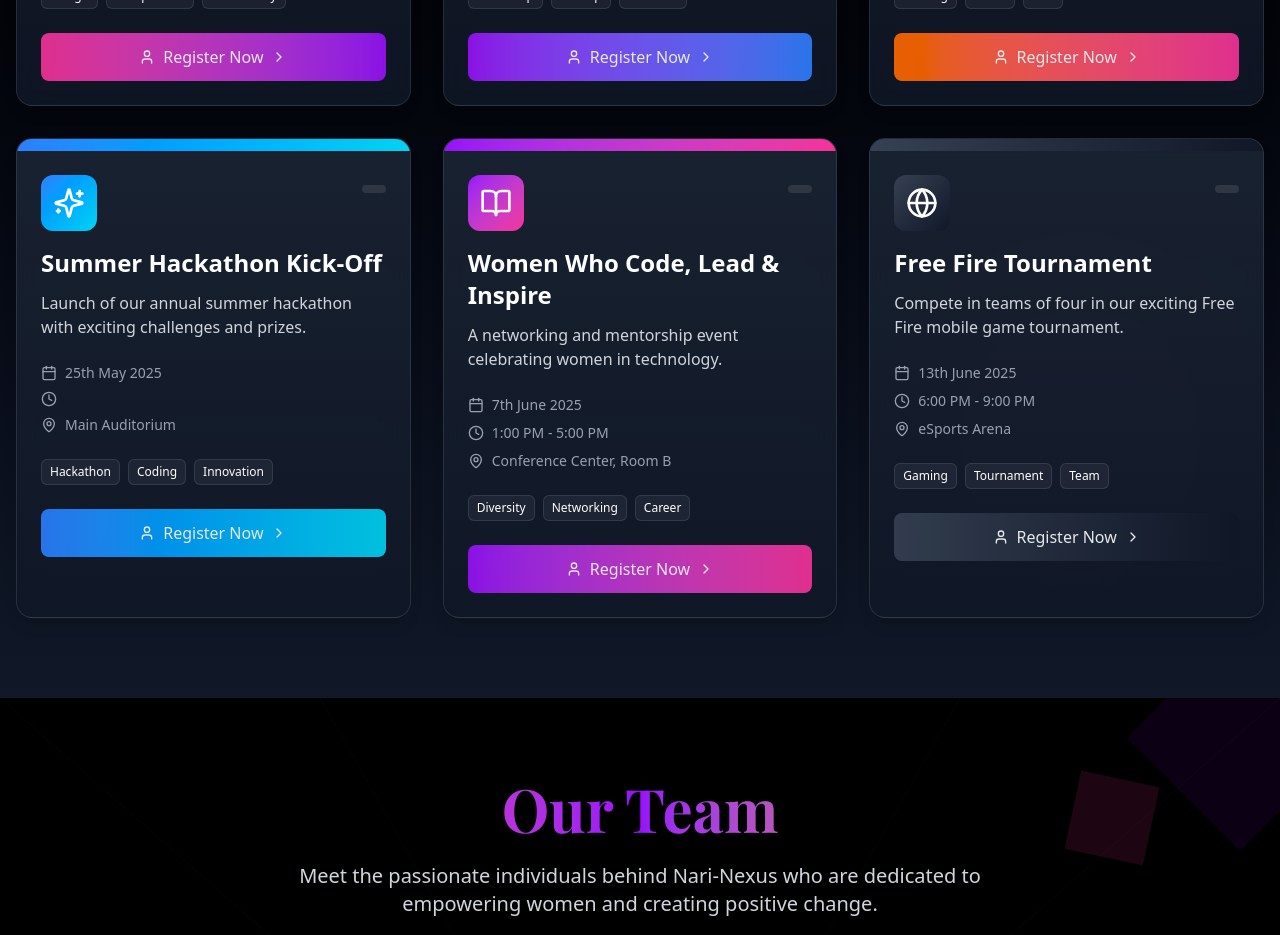
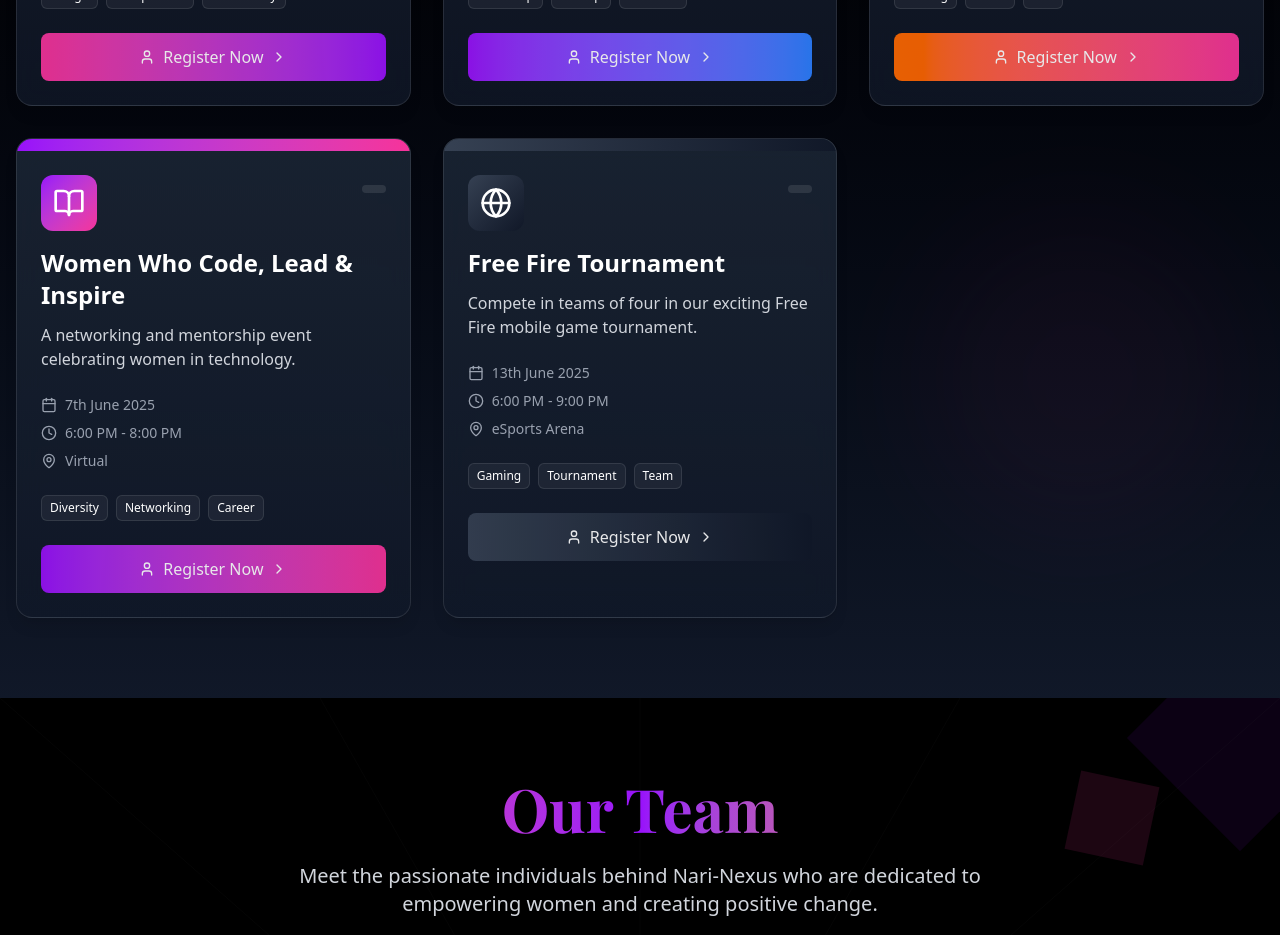
Before and after one commit to Pradhunyagawande01/NariNexus, a React (Vite) app: page / in a window 1280 px wide. Shown: the part 3800-4735 px from the top of the page. Built offline with nearby package versions, Linux system fonts and the light colour scheme; the HTML template or start-up script is replaced by a standard one.

Commit message:
new change

```diff
--- a/src/pages/Upcoming.jsx
+++ b/src/pages/Upcoming.jsx
@@ -61,32 +61,19 @@ const Upcoming = () => {
     },
     {
       id: 4,
-      title: "Summer Hackathon Kick-Off",
-      date: "25th May 2025",
-      // time: "9:00 AM - 11:00 AM",
-      location: "Main Auditorium",
-      desc: "Launch of our annual summer hackathon with exciting challenges and prizes.",
-      icon: <Sparkles className="w-8 h-8" />,
-      colors: "from-blue-500 to-cyan-400",
-      // capacity: "156/200 Registered",
-      tags: ["Hackathon", "Coding", "Innovation"],
-      registerLink: ""
-    },
-    {
-      id: 5,
       title: "Women Who Code, Lead & Inspire",
       date: "7th June 2025",
-      time: "1:00 PM - 5:00 PM",
-      location: "Conference Center, Room B",
+      time: "6:00 PM - 8:00 PM ",
+      location: "Virtual",
       desc: "A networking and mentorship event celebrating women in technology.",
       icon: <BookOpen className="w-8 h-8" />,
       colors: "from-purple-600 to-pink-500",
       // capacity: "85/100 Registered",
       tags: ["Diversity", "Networking", "Career"],
-      registerLink: ""
+      registerLink: "https://lu.ma/mggm2eot"
     },
     {
-      id: 6,
+      id: 5,
       title: "Free Fire Tournament",
       date: "13th June 2025",
       time: "6:00 PM - 9:00 PM",
```
